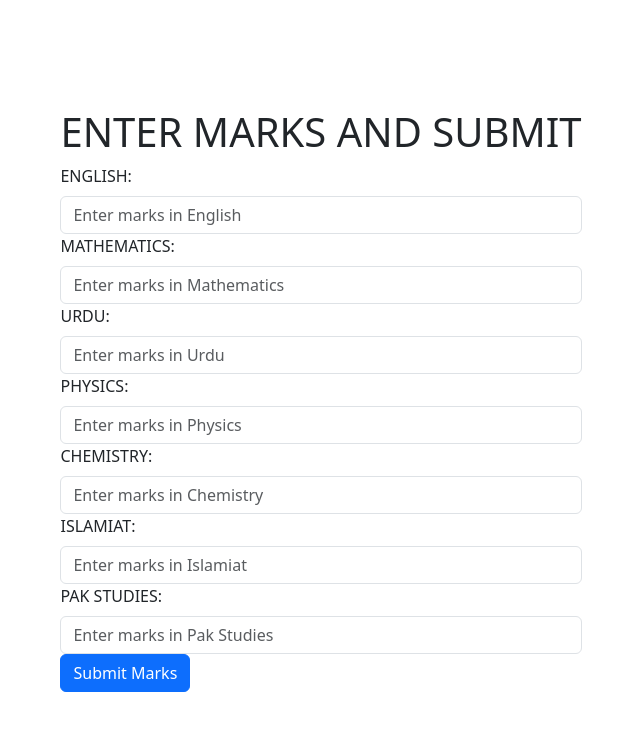
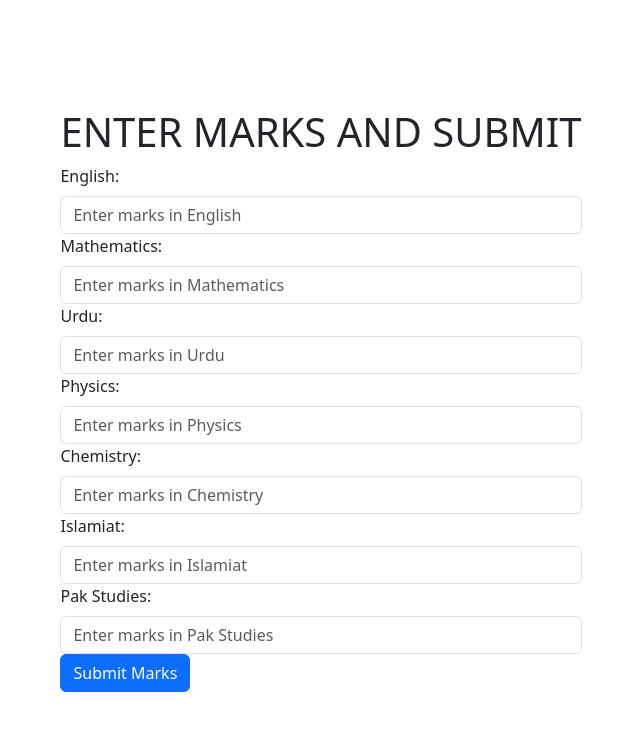
Before and after one commit to rohanasif/resultcheckerapp, a React (Vite) app: page /submit/1 in a window 1280 px wide. Shown: the top 730 px of the page, without its empty margins (319-959 px from the left). Built offline with nearby package versions, Linux system fonts and the light colour scheme.

Commit message:
all done

```diff
--- a/db.json
+++ b/db.json
@@ -4,8 +4,8 @@
   },
   "students": [
     {
-      "name": "er",
-      "rollNo": "1",
+      "name": "rohan",
+      "rollNo": "1234",
       "id": 1,
       "marks": {
         "English": "1",
@@ -14,32 +14,8 @@
         "Physics": "1",
         "Chemistry": "1",
         "Islamiat": "1",
-        "Pak Studies": "1"
+        "Pak Studies": ""
       }
-    },
-    {
-      "name": "Rohan",
-      "rollNo": "1234",
-      "id": 2,
-      "marks": {
-        "English": "2",
-        "Mathematics": "1",
-        "Urdu": "1",
-        "Physics": "2",
-        "Chemistry": "12",
-        "Islamiat": "12",
-        "Pak Studies": "2"
-      }
-    },
-    {
-      "name": "rohan",
-      "rollNo": "1234",
-      "id": 3
-    },
-    {
-      "name": "rohan",
-      "rollNo": "1234",
-      "id": 4
     }
   ]
 }
--- a/src/actions/index.js
+++ b/src/actions/index.js
@@ -70,6 +70,19 @@ export const addStudent = (student) => async (dispatch) => {
   }
 };
 
+export const updateStudent = (rollNo, marks) => async (dispatch) => {
+  try {
+    const selectedStudent = await dispatch(selectStudent(rollNo));
+    const response = await axios.patch(
+      `${STUDENTS_URL}/${selectedStudent.id}`,
+      marks
+    );
+    const updated = response.data;
+  } catch (e) {
+    console.error(e);
+  }
+};
+
 export const submitResult = (rollNo, marks) => async (dispatch) => {
   try {
     const student = await dispatch(selectStudent(rollNo));
--- a/src/routes/AddStudent.jsx
+++ b/src/routes/AddStudent.jsx
@@ -1,8 +1,10 @@
+// AddStudent.js
 import { Form, Button } from "react-bootstrap";
-import { useDispatch } from "react-redux";
+import { useDispatch, useSelector } from "react-redux";
 import { useState } from "react";
-import { addStudent, getStudents, selectStudent } from "../actions";
+import { addStudent, getStudents } from "../actions";
 import { useNavigate } from "react-router-dom";
+
 const AddStudent = () => {
   const navigate = useNavigate();
   const dispatch = useDispatch();
@@ -12,16 +14,18 @@ const AddStudent = () => {
   const handleSubmit = async (e) => {
     e.preventDefault();
     const students = await dispatch(getStudents());
-    console.log(students);
-    const isRegistered = students.find((student) => rollNo === student.rollNo);
+    const isRegistered = students.find(
+      (student) => rollNo === student.rollNo && name === student.name
+    );
+
     if (isRegistered) {
-      const student = await dispatch(selectStudent(rollNo));
-      const marks = student.marks;
+      navigate(`/submit/${isRegistered.rollNo}`);
     } else {
       dispatch(addStudent({ name, rollNo }));
+      navigate(`/submit/${rollNo}`);
     }
-    navigate(`/submit/${rollNo}`);
   };
+
   return (
     <div>
       <h1>Enter Student Details</h1>
--- a/src/routes/SubmitResult.jsx
+++ b/src/routes/SubmitResult.jsx
@@ -3,104 +3,54 @@ import { Form, Button } from "react-bootstrap";
 import { useDispatch } from "react-redux";
 import { submitResult } from "../actions";
 import { useNavigate, useParams } from "react-router-dom";
-const SubmitResult = () => {
+
+const SubmitResult = ({ marks }) => {
   const { rollNo } = useParams();
   const navigate = useNavigate();
   const [backBtn, setBackBtn] = useState(false);
   const dispatch = useDispatch();
-  const [marks, setMarks] = useState({
-    English: "",
-    Mathematics: "",
-    Urdu: "",
-    Physics: "",
-    Chemistry: "",
-    Islamiat: "",
-    "Pak Studies": "",
-  });
+  const subjects = [
+    "English",
+    "Mathematics",
+    "Urdu",
+    "Physics",
+    "Chemistry",
+    "Islamiat",
+    "Pak Studies",
+  ];
+  const [marksInput, setMarksInput] = useState({ ...marks });
+
   const handleChange = (e) => {
     const { name, value } = e.target;
-    setMarks({ ...marks, [name]: value });
+    setMarksInput({ ...marksInput, [name]: value });
   };
+
   return (
     <div>
       <h1>ENTER MARKS AND SUBMIT</h1>
       <Form
         onSubmit={(e) => {
           e.preventDefault();
-          dispatch(submitResult(rollNo, marks));
+          dispatch(submitResult(rollNo, marksInput));
           setBackBtn(true);
         }}
       >
-        <Form.Group controlId="subject-1">
-          <Form.Label>ENGLISH: </Form.Label>
-          <Form.Control
-            name="English"
-            type="number"
-            placeholder="Enter marks in English"
-            value={marks.English}
-            onChange={(e) => handleChange(e)}
-          />
-        </Form.Group>
-        <Form.Group controlId="subject-2">
-          <Form.Label>MATHEMATICS: </Form.Label>
-          <Form.Control
-            name="Mathematics"
-            type="number"
-            placeholder="Enter marks in Mathematics"
-            value={marks.Mathematics}
-            onChange={(e) => handleChange(e)}
-          />
-        </Form.Group>
-        <Form.Group controlId="subject-3">
-          <Form.Label>URDU: </Form.Label>
-          <Form.Control
-            name="Urdu"
-            type="number"
-            placeholder="Enter marks in Urdu"
-            value={marks.Urdu}
-            onChange={(e) => handleChange(e)}
-          />
-        </Form.Group>
-        <Form.Group controlId="subject-4">
-          <Form.Label>PHYSICS: </Form.Label>
-          <Form.Control
-            name="Physics"
-            type="number"
-            placeholder="Enter marks in Physics"
-            value={marks.Physics}
-            onChange={(e) => handleChange(e)}
-          />
-        </Form.Group>
-        <Form.Group controlId="subject-5">
-          <Form.Label>CHEMISTRY: </Form.Label>
-          <Form.Control
-            name="Chemistry"
-            type="number"
-            placeholder="Enter marks in Chemistry"
-            value={marks.Chemistry}
-            onChange={(e) => handleChange(e)}
-          />
-        </Form.Group>
-        <Form.Group controlId="subject-6">
-          <Form.Label>ISLAMIAT: </Form.Label>
-          <Form.Control
-            name="Islamiat"
-            type="number"
-            placeholder="Enter marks in Islamiat"
-            value={marks.Islamiat}
-            onChange={(e) => handleChange(e)}
-          />
-        </Form.Group>
-        <Form.Group controlId="subject-7">
-          <Form.Label>PAK STUDIES: </Form.Label>
-          <Form.Control
-            name="Pak Studies"
-            type="number"
-            placeholder="Enter marks in Pak Studies"
-            value={marks["Pak Studies"]}
-            onChange={(e) => handleChange(e)}
-          />
-        </Form.Group>
+        {subjects.map((subject, i) => {
+          return (
+            <div key={i}>
+              <Form.Group controlId={subject}>
+                <Form.Label>{subject}:</Form.Label>
+                <Form.Control
+                  name={subject}
+                  type="number"
+                  placeholder={`Enter marks in ${subject}`}
+                  value={marksInput[subject]} // Use marksInput for input value
+                  onChange={(e) => handleChange(e)}
+                />
+              </Form.Group>
+            </div>
+          );
+        })}
         {backBtn ? (
           <div>
             <Button onClick={() => navigate("/admin")}>Add another</Button>
```
